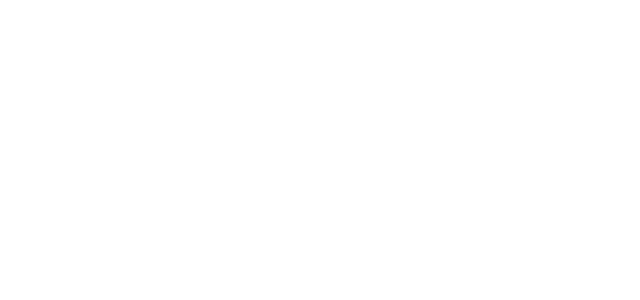
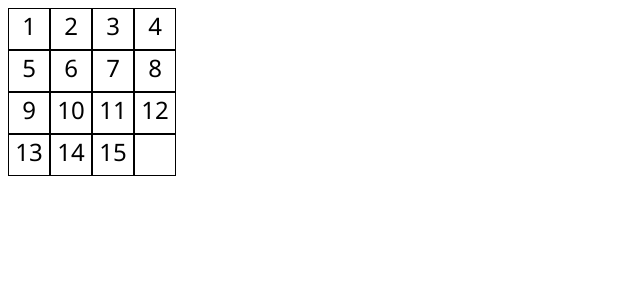
Before and after one commit to nastiaymlnv/fiftheen, a React (Create React App) app: page / in a window 1280 px wide. Shown: the top 300 px of the page, without its empty margins (0-640 px from the left). Built offline with nearby package versions, Linux system fonts and the light colour scheme.

Commit message:
add cell switches without rules

```diff
--- /dev/null
+++ b/src/components/Board/Board.css
@@ -0,0 +1,5 @@
+.board{
+    display: flex;
+    flex-wrap: wrap;
+    max-width: 168px;
+}
--- a/src/components/Board/Board.js
+++ b/src/components/Board/Board.js
@@ -1,8 +1,119 @@
 import React, {Component} from "react";
 import Cell from "../Cell/Cell";
+import './Board.css'
 
 export default class Board extends Component {
+    state = {
+        boardEntity: {
+            id1: {id: 'id1', value: 1},
+            id2: {id: 'id2', value: 2},
+            id3: {id: 'id3', value: 3},
+            id4: {id: 'id4', value: 4},
+            id5: {id: 'id5', value: 5},
+            id6: {id: 'id6', value: 6},
+            id7: {id: 'id7', value: 7},
+            id8: {id: 'id8', value: 8},
+            id9: {id: 'id9', value: 9},
+            id10: {id: 'id10', value: 10},
+            id11: {id: 'id11', value: 11},
+            id12: {id: 'id12', value: 12},
+            id13: {id: 'id13', value: 13},
+            id14: {id: 'id14', value: 14},
+            id15: {id: 'id15', value: 15},
+            id16: {id: 'id16', value: ''}
+        },
+        boardID: ['id1', 'id2', 'id3', 'id4',
+                'id5', 'id6', 'id7', 'id8',
+                'id9', 'id10', 'id11', 'id12',
+                'id13', 'id14', 'id15', 'id16'],
+        modifiedBoardEntity: {
+            id1: {id: 'id1', value: 1},
+            id2: {id: 'id2', value: 2},
+            id3: {id: 'id3', value: 3},
+            id4: {id: 'id4', value: 4},
+            id5: {id: 'id5', value: 5},
+            id6: {id: 'id6', value: 6},
+            id7: {id: 'id7', value: 7},
+            id8: {id: 'id8', value: 8},
+            id9: {id: 'id9', value: 9},
+            id10: {id: 'id10', value: 10},
+            id11: {id: 'id11', value: 11},
+            id12: {id: 'id12', value: 12},
+            id13: {id: 'id13', value: 13},
+            id14: {id: 'id14', value: 14},
+            id15: {id: 'id15', value: 15},
+            id16: {id: 'id16', value: ''}
+        }
+    }
+
+    pairCounter = 0;
+
+    onClickHandler = (id) => () => {
+        const {modifiedBoardEntity} = this.state;
+        let swipeCellId = this.swipeCellId;
+        let swipeCellVal = {};
+
+        if (this.pairCounter === 2) {
+            this.pairCounter = 0;
+            swipeCellId = id;
+            swipeCellVal = {};
+        }
+
+        if (swipeCellId !== id) {
+            this.swipeCellId = id;
+        }
+
+        this.swipeCellId = id;
+
+        for (const [key, value] of Object.entries(modifiedBoardEntity)) {
+            if (key === swipeCellId) {
+                swipeCellVal = value;
+            }
+        }
+
+        console.log('swipeCellId: ' + swipeCellId + ' id: ' + id);
+
+
+        for (let i in Object.keys(modifiedBoardEntity)) {
+            for (let j in Object.keys(modifiedBoardEntity[i])) {
+                console.log(j);
+            }
+        }
+
+
+        if (typeof swipeCellId !== 'undefined') {
+            this.setState({
+                modifiedBoardEntity: {
+                    ...modifiedBoardEntity,
+                    [id]: {
+                        ...modifiedBoardEntity[id],
+                        value: swipeCellVal.value
+                    },
+                    [swipeCellId]: {
+                        id: swipeCellId,
+                        value: modifiedBoardEntity[id].value
+                    }
+                }
+            })
+        }
+        ++this.pairCounter;
+    }
+
     render() {
-        return null;
+        const {boardID, modifiedBoardEntity} = this.state;
+
+        return (
+            <div className="board">
+                {boardID.map(id => {
+                    return (
+                        <Cell key={modifiedBoardEntity[id].id}
+                            onClickHandler={this.onClickHandler(id)}
+                        >
+                            {modifiedBoardEntity[id].value}
+                        </Cell>
+                    )
+                })}
+            </div>
+        )
     }
 }
--- /dev/null
+++ b/src/components/Cell/Cell.css
@@ -0,0 +1,10 @@
+.cell {
+    margin: 0;
+    width: 40px;
+    height: 40px;
+    border: 1px solid black;
+    text-align: center;
+    font-size: 24px;
+    font-family: 'Segoe UI', Tahoma, Geneva, Verdana, sans-serif;
+    cursor: default;
+}
--- a/src/components/Cell/Cell.js
+++ b/src/components/Cell/Cell.js
@@ -1,7 +1,13 @@
 import React, {Component} from "react";
+import './Cell.css'
 
 export default class Cell extends Component {
+
     render() {
-        return null;
+        const {onClickHandler} = this.props;
+
+        return (
+            <div className="cell" onClick={onClickHandler}>{this.props.children}</div>
+        );
     }
 }
```
